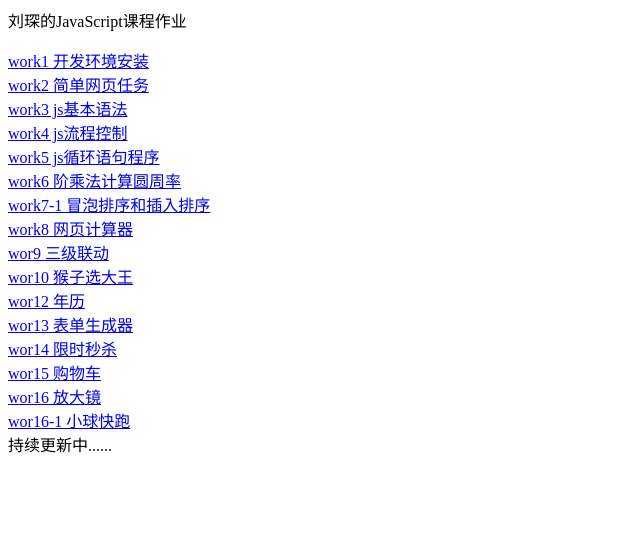
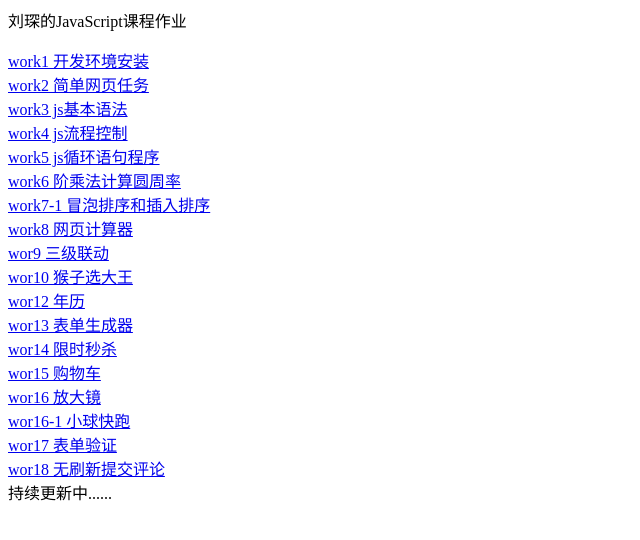
Before and after one commit to lc1452209419/jswork, a plain HTML site: page index.html in a window 1280 px wide. Shown: the whole page, without its empty margins (0-640 px from the left). Drawn offline with Linux system fonts and the light colour scheme.

Commit message:
index.html

```diff
--- a/index.html
+++ b/index.html
@@ -21,6 +21,8 @@
         <a href="work15/index.html">wor15 购物车</a><br>
         <a href="work16/index.html">wor16 放大镜</a><br>
         <a href="work16-1/index.html">wor16-1 小球快跑</a><br>
+        <a href="work17/index.html">wor17 表单验证</a><br>
+        <a href="work18/index.html">wor18 无刷新提交评论</a><br>
 
         持续更新中......
     </body>
```
